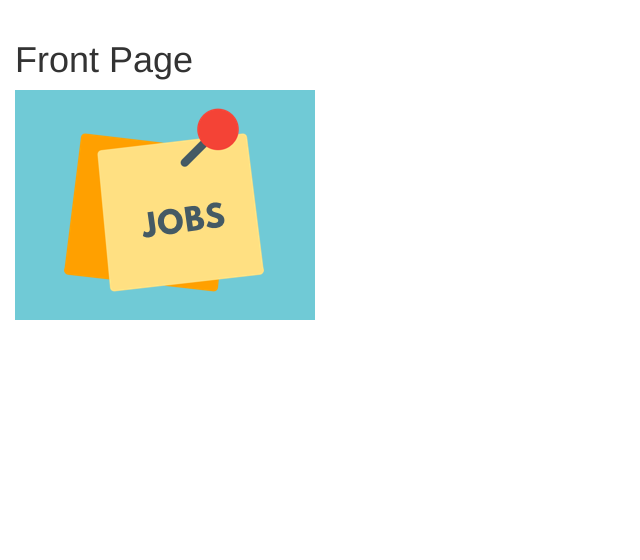
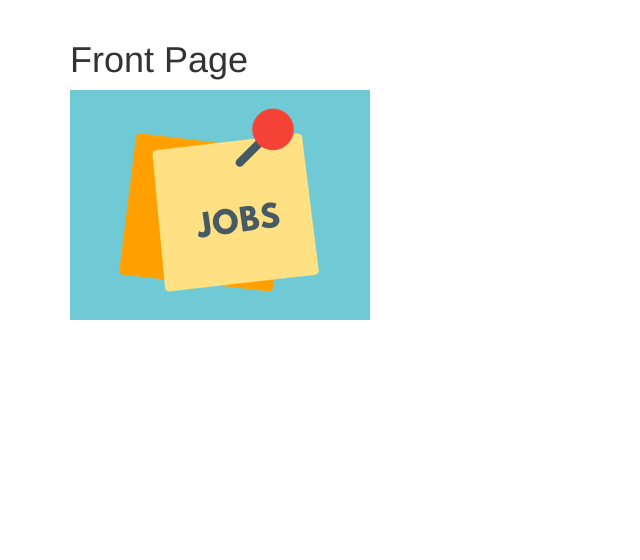
Before and after one commit to josepgl/itviec, a Flask app: page / in a window 1280 px wide. Shown: the part 52-612 px from the top of the page, without its empty margins (0-640 px from the left). Run offline with Flask 2, Linux system fonts and the light colour scheme; some libraries are stand-ins or nearby versions.

Commit message:
Add front page in a container

```diff
--- a/itviec/templates/front_page.html
+++ b/itviec/templates/front_page.html
@@ -3,8 +3,9 @@
 {% block title %}Front Page{% endblock %}
 
 {% block app_content %}
-  <h1>Front Page</h1>
+<div class="container pt-3 pb-4">
+  <h1 class="pb-3">Front Page</h1>
 
   <img src="{{url_for('static', filename='img/job_postings.png')}}">
-
+</div>
 {% endblock %}
```
